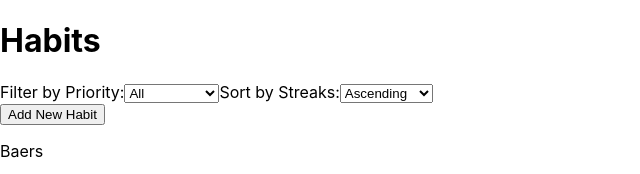
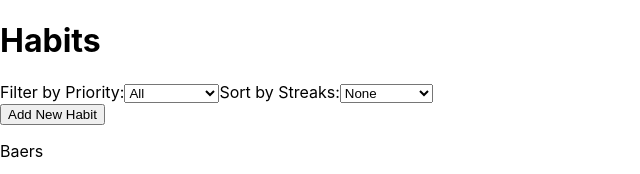
Before and after one commit to Milton3000/habitsandtasks, a React (Create React App) app: page / in a window 1280 px wide. Shown: the top 174 px of the page, without its empty margins (0-640 px from the left). Built offline with nearby package versions, Linux system fonts and the light colour scheme.

Commit message:
adjusted sorting

```diff
--- a/src/components/Habits/Habits.jsx
+++ b/src/components/Habits/Habits.jsx
@@ -8,10 +8,10 @@ const Habits = () => {
   ]);
 
   let [priorityFilter, setPriorityFilter] = useState("all");
-  let [sortOrder, setSortOrder] = useState("asc");
+  let [sortOrder, setSortOrder] = useState("none");
 
   let addHabit = () => {
-    let newHabit = { habit: "New Habit", streak: 0, priority: "medium" };
+    let newHabit = { habit: "New Habit", streak: 0, priority: "low" };
     setHabits([...habits, newHabit]);
   };
 
@@ -59,9 +59,10 @@ const Habits = () => {
   let compareStreaks = (a, b) => {
     if (sortOrder === "asc") {
       return a.streak - b.streak;
-    } else {
+    } else if (sortOrder === "desc") {
       return b.streak - a.streak;
     }
+    return 0; // No sorting
   };
 
   let sortedHabits = habits.filter(filterByPriority).sort(compareStreaks);
@@ -70,7 +71,6 @@ const Habits = () => {
     <>
       <h1>Habits</h1>
       <div>
-
         <label htmlFor="priorityFilter">Filter by Priority:</label>
         <select id="priorityFilter" value={priorityFilter} onChange={handleFilterChange}>
           <option value="all">All</option>
@@ -80,10 +80,10 @@ const Habits = () => {
 
         <label htmlFor="sortOrder">Sort by Streaks:</label>
         <select id="sortOrder" value={sortOrder} onChange={handleSortChange}>
+          <option value="none">None</option>
           <option value="asc">Ascending</option>
           <option value="desc">Descending</option>
         </select>
-
       </div>
       <button onClick={addHabit}>Add New Habit</button>
       {sortedHabits.map((habit, index) => (
```
